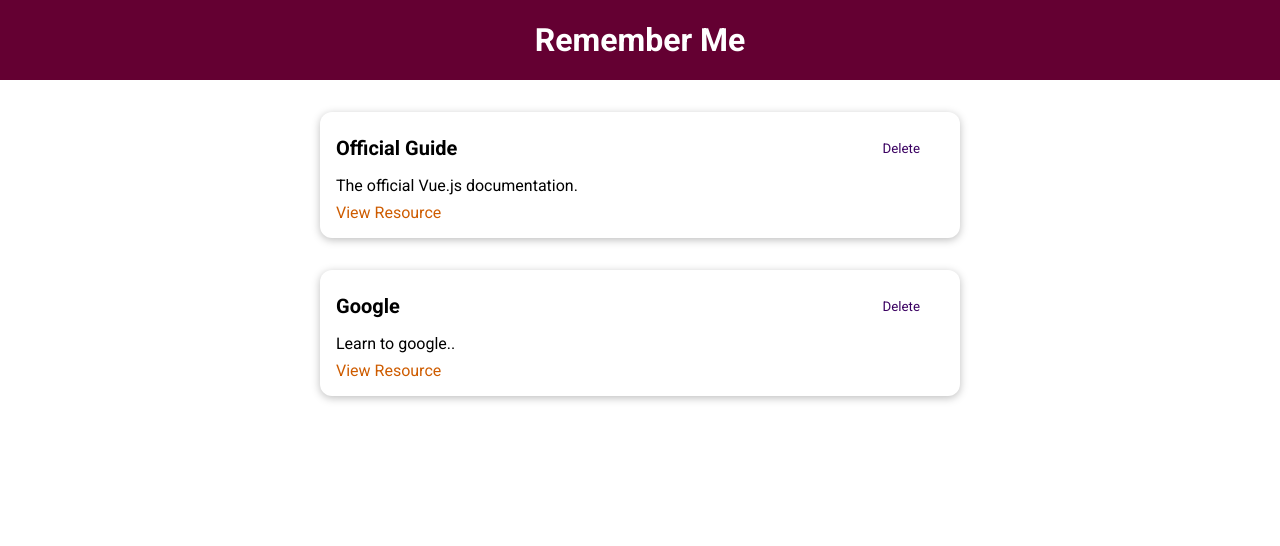
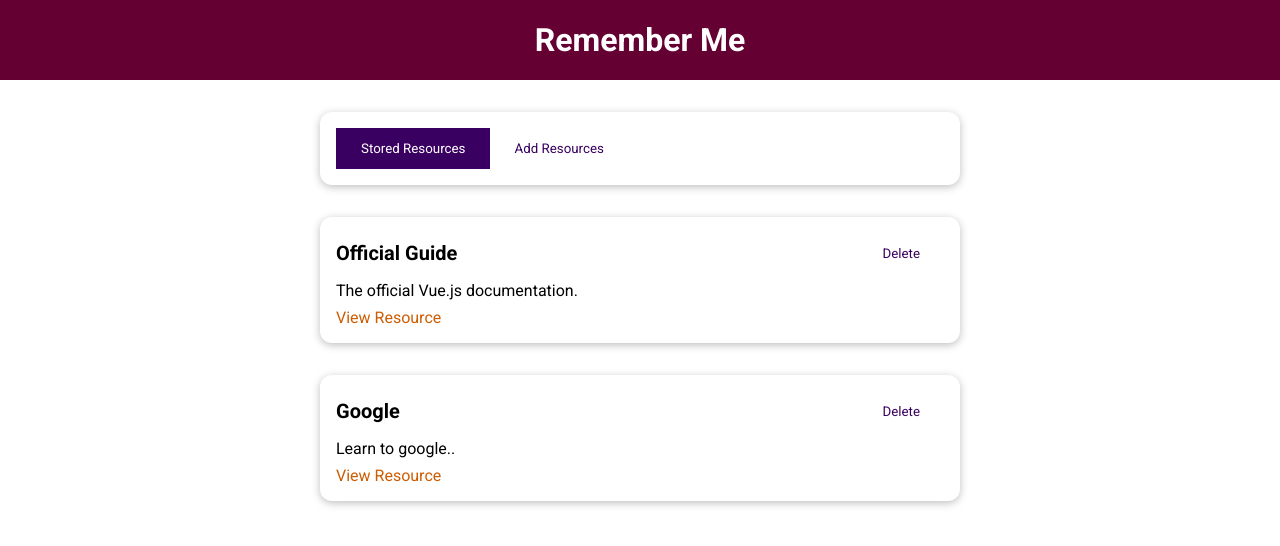
Before and after one commit to HaydenLee666/Vue_Learning_Resource_App, a Vue app: page / in a window 1280 px wide. Shown: the top 546 px of the page. Built offline with nearby package versions, Linux system fonts and the light colour scheme.

Commit message:
TheResource

```diff
--- a/src/App.vue
+++ b/src/App.vue
@@ -1,31 +1,16 @@
 <template>
   <the-header :title="headerTitle"></the-header>
-  <stored-resources :resources="storedResources"></stored-resources>
+  <the-resource></the-resource>
 </template>
 
 <script>
-import StoredResources from './components/learning-reasources/StoredResources.vue';
 import TheHeader from './components/layouts/TheHeader.vue';
-
+import TheResource from './components/learning-reasources/TheResource.vue';
 export default {
-  components: { StoredResources, TheHeader },
+  components: { TheResource, TheHeader },
   data() {
     return {
-      headerTitle: 'Remember Me',
-      storedResources: [
-        {
-          id: 'official-guide',
-          title: 'Official Guide',
-          description: 'The official Vue.js documentation.',
-          link: 'https://vue.js.org'
-        },
-        {
-          id: 'google',
-          title: 'Google',
-          description: 'Learn to google..',
-          link: 'https://www.google.com.au/'
-        }
-      ]
+      headerTitle: 'Remember Me'
     };
   }
 };
--- a/src/components/UI/BaseButton.vue
+++ b/src/components/UI/BaseButton.vue
@@ -1,12 +1,12 @@
 <template>
-  <button :type="type" :class="mode">
+  <button :class="mode">
     <slot></slot>
   </button>
 </template>
 
 <script>
 export default {
-  props: ['type', 'mode']
+  props: ['mode']
 };
 </script>
 
--- /dev/null
+++ b/src/components/learning-reasources/AddResource.vue
@@ -0,0 +1,31 @@
+<template>
+  <base-card>
+    <form>
+      <div class="form-control">
+        <label for="title">Title</label>
+        <input id="title" name="title" type="text" />
+      </div>
+      <div class="form-control">
+        <label for="description">Description</label>
+        <textarea id="description" name="description" row="3"></textarea>
+      </div>
+      <div class="form-control">
+        <label for="link">Link</label>
+        <input id="link" name="link" type="url" />
+      </div>
+      <div>
+        <base-button type="submit">Add Resource</base-button>
+      </div>
+    </form>
+  </base-card>
+</template>
+
+<script>
+import BaseButton from '../UI/BaseButton.vue';
+export default {
+  components: { BaseButton }
+};
+</script>
+
+<style>
+</style>
--- a/src/components/learning-reasources/StoredResources.vue
+++ b/src/components/learning-reasources/StoredResources.vue
@@ -14,7 +14,7 @@
 import LearningResource from './LearningResource.vue';
 
 export default {
-  props: ['resources'],
+  inject: ['resources'],
   components: {
     LearningResource
   }
--- /dev/null
+++ b/src/components/learning-reasources/TheResource.vue
@@ -0,0 +1,63 @@
+<template>
+  <base-card>
+    <base-button @click="setTab('stored-resources')" :mode="storedResButtonMode"
+      >Stored Resources</base-button
+    >
+    <base-button @click="setTab('add-resource')" :mode="addResButtonMode"
+      >Add Resources</base-button
+    >
+  </base-card>
+  <component :is="selectedTab"></component>
+</template>
+
+<script>
+import AddResource from './AddResource.vue';
+import StoredResources from './StoredResources.vue';
+
+export default {
+  components: {
+    StoredResources,
+    AddResource
+  },
+  data() {
+    return {
+      selectedTab: 'stored-resources',
+      storedResources: [
+        {
+          id: 'official-guide',
+          title: 'Official Guide',
+          description: 'The official Vue.js documentation.',
+          link: 'https://vue.js.org'
+        },
+        {
+          id: 'google',
+          title: 'Google',
+          description: 'Learn to google..',
+          link: 'https://www.google.com.au/'
+        }
+      ]
+    };
+  },
+  computed: {
+    storedResButtonMode() {
+      return this.selectedTab === 'stored-resources' ? null : 'flat';
+    },
+    addResButtonMode() {
+      return this.selectedTab === 'add-resource' ? null : 'flat';
+    }
+  },
+  provide() {
+    return {
+      resources: this.storedResources
+    };
+  },
+  methods: {
+    setTab(tab) {
+      this.selectedTab = tab;
+    }
+  }
+};
+</script>
+
+<style>
+</style>
```
